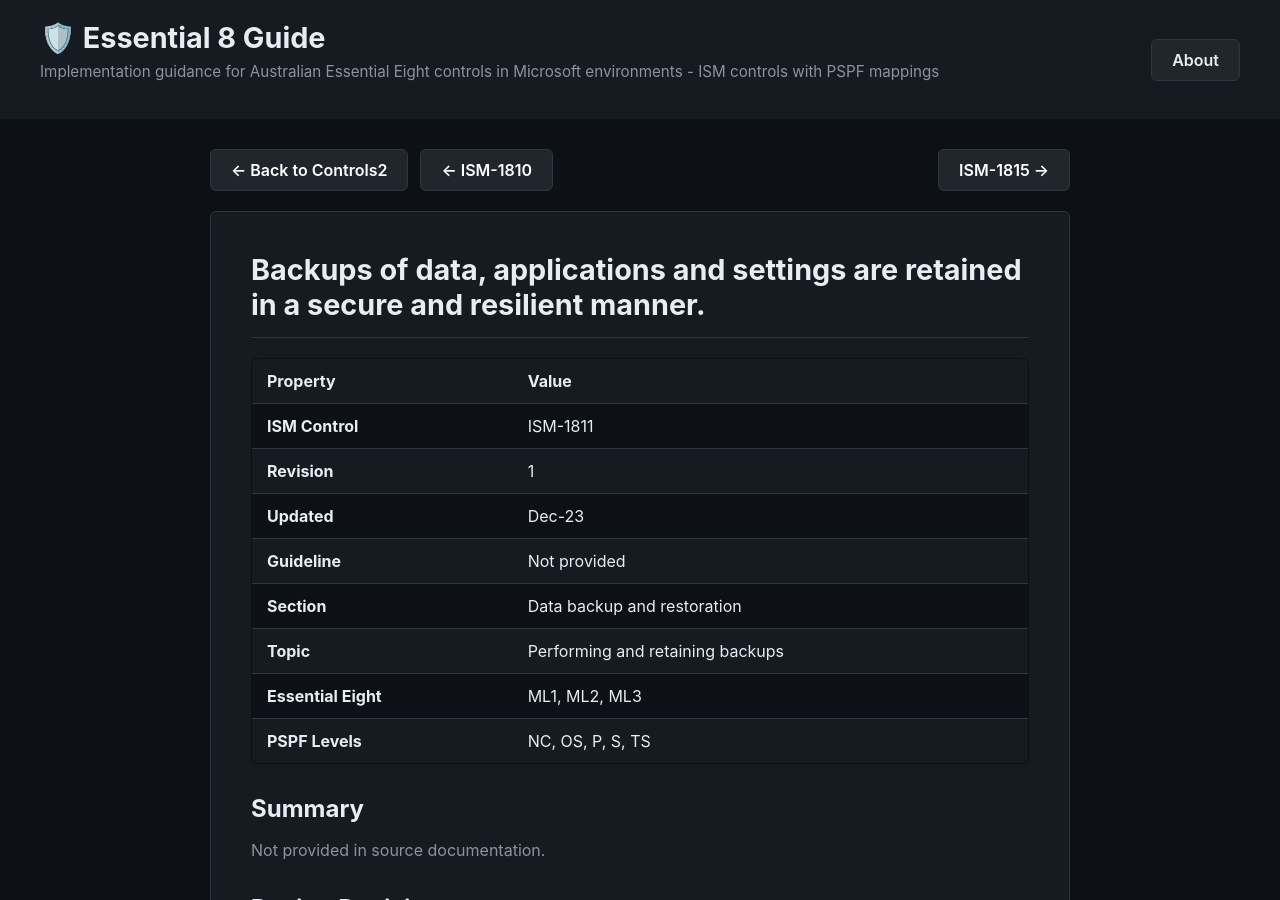
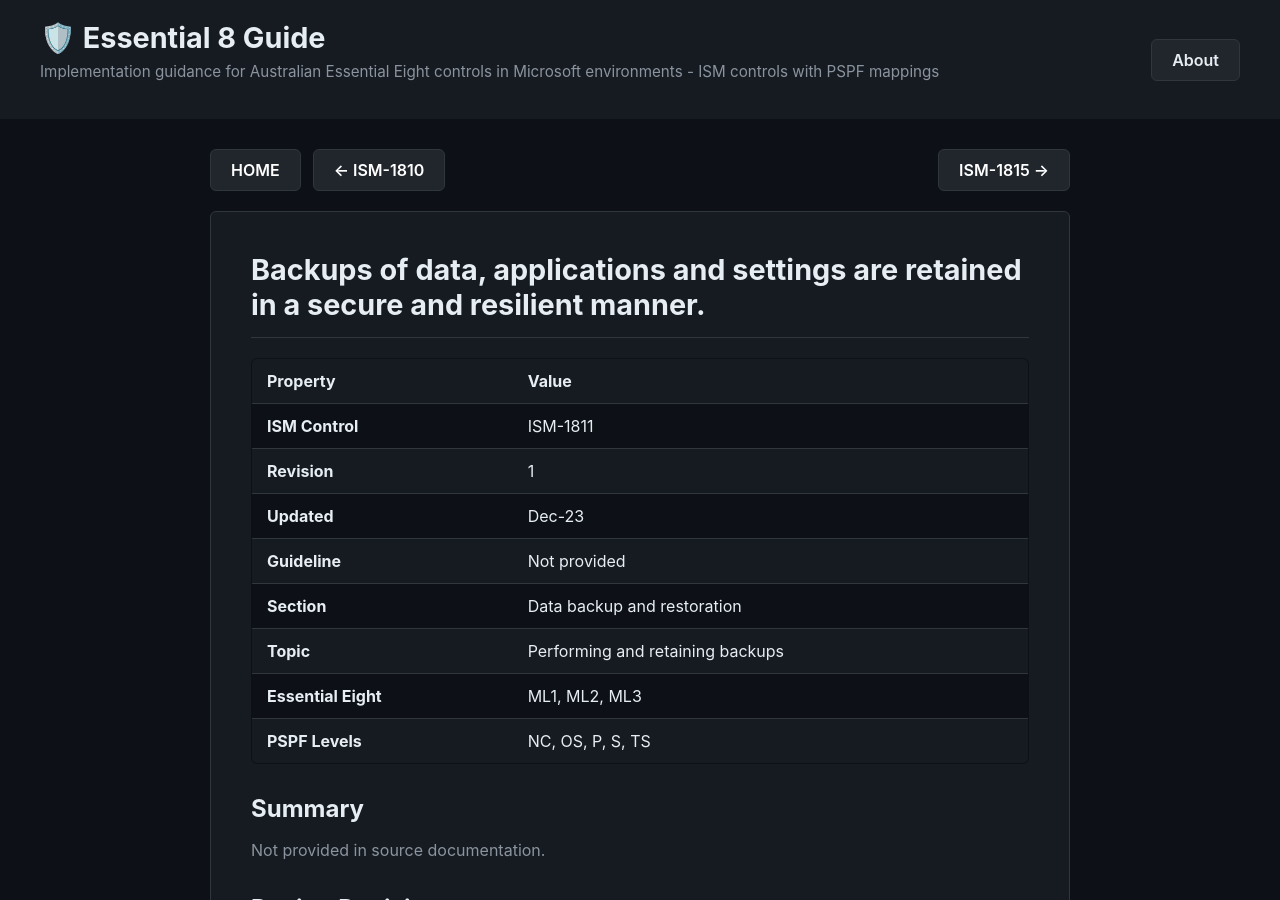
Before and after one commit to alanburchill/ISM-Controls-Guide, a Jekyll site: the page built from controls/ISM-1811.md, in a window 1280 px wide and 900 px high. Built offline with Jekyll 4.4.1, drawn with Linux system fonts in a browser that asks for light colours.

Commit message:
fix(nav): update back button text to 'HOME' for clarity 🏠

```diff
--- a/_layouts/control.html
+++ b/_layouts/control.html
@@ -75,7 +75,7 @@
   <div class="container">
     <div style="margin-bottom:20px; display:flex; justify-content:space-between; align-items:center;">
       <div style="display:flex; gap:12px; align-items:center;">
-      <a href="{{ site.baseurl }}/" class="back-btn">← Back to Controls2</a>
+      <a href="{{ site.baseurl }}/" class="back-btn">HOME</a>
 
       {% comment %} Build controls list and find current index for prev/next navigation {% endcomment %}
       {% comment %} Collect control pages by URL since defaults may not apply to site.pages layout property {% endcomment %}
--- a/view.html
+++ b/view.html
@@ -240,7 +240,7 @@
 </head>
 <body>
   <div class="header">
-    <a href="./" class="back-btn">← Back to Controls3</a>
+    <a href="./" class="back-btn">HOME</a>
     <span class="header-title" id="header-title">Loading...</span>
   </div>
 
```
